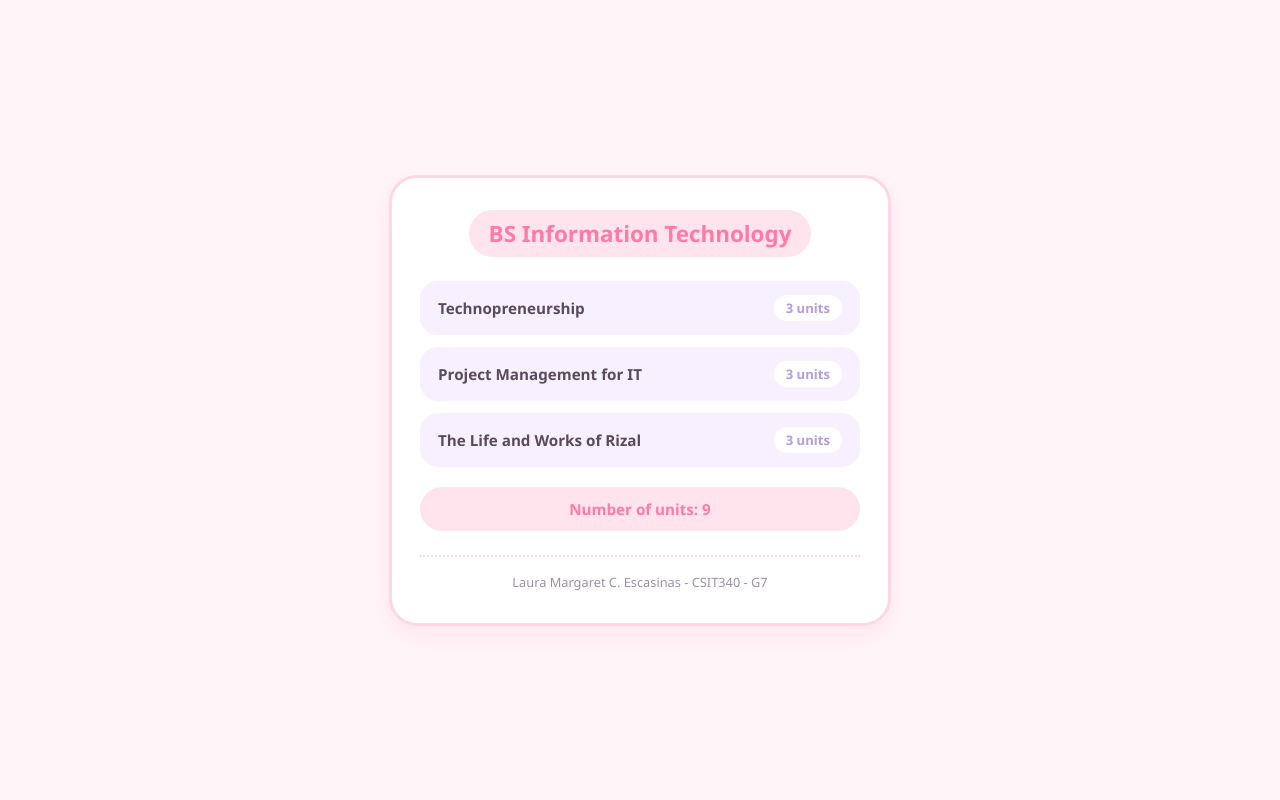
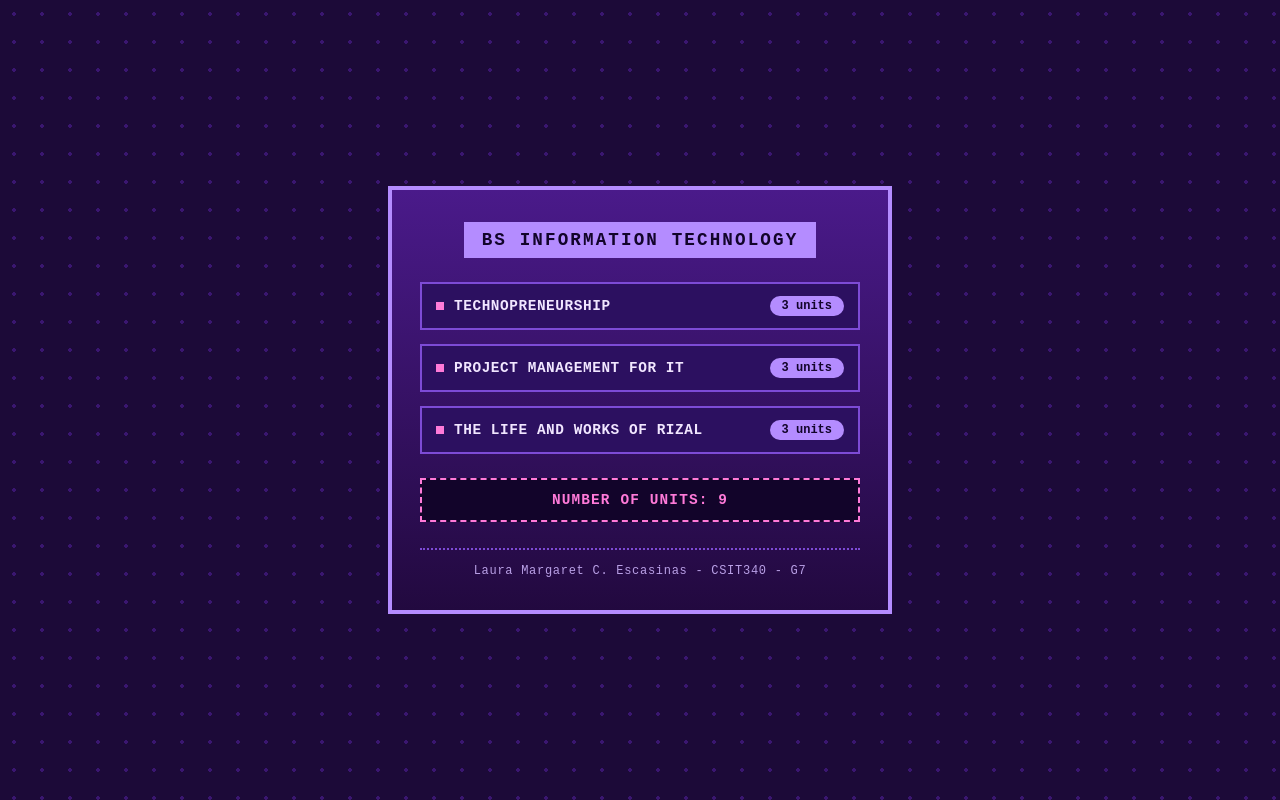
Before and after one commit to lauramargaretescasinas/CSIT340G7-Lab3-Escasinas, a React (Vite) app: page / in a window 1280 px wide. Built offline with nearby package versions, Linux system fonts and the light colour scheme.

Commit message:
1.5: course information step 5

```diff
--- a/src/App.css
+++ b/src/App.css
@@ -1,19 +1,22 @@
 :root {
-  --bg-color: #fff5f8;
-  --card-bg: #ffffff;
-  --primary-accent: #b39ddb;
-  --border-color: #ffd6e4;
-  --text-main: #5a4a5e;
-  --text-muted: #a08fa6;
-  --chip-bg: #f6f0ff;
-  --tag-bg: #ffe3ed;
-  --tag-text: #ff7aa8;
+  --bg-color: #1c0a38;
+  --card-top: #4a1a8a;
+  --card-bottom: #22093f;
+  --panel: #2c1060;
+  --panel-dark: #12042a;
+  --line: #7d4bd6;
+  --lavender: #b48cff;
+  --pink: #ff7ad9;
+  --text-main: #f1e6ff;
+  --text-muted: #b9a0e6;
 }
 
 body {
   margin: 0;
   background-color: var(--bg-color);
-  font-family: 'Nunito', 'Segoe UI', system-ui, sans-serif;
+  background-image: radial-gradient(#3a1670 2px, transparent 2px);
+  background-size: 28px 28px;
+  font-family: 'Courier New', Courier, monospace;
   color: var(--text-main);
 }
 
@@ -29,11 +32,10 @@ body {
 .card {
   width: 100%;
   max-width: 440px;
-  background-color: var(--card-bg);
-  border: 3px solid var(--border-color);
-  border-radius: 28px;
+  background: linear-gradient(180deg, var(--card-top), var(--card-bottom));
+  border: 4px solid var(--lavender);
+  border-radius: 0;
   padding: 32px 28px;
-  box-shadow: 0 8px 24px rgba(255, 122, 168, 0.12);
 }
 
 .header {
@@ -43,63 +45,84 @@ body {
 
 .header h1 {
   display: inline-block;
-  font-size: 1.4rem;
-  color: var(--tag-text);
-  background-color: var(--tag-bg);
-  padding: 8px 20px;
-  border-radius: 999px;
   margin: 0;
+  padding: 8px 18px;
+  font-size: 1.1rem;
+  font-weight: 700;
+  letter-spacing: 0.12em;
+  text-transform: uppercase;
+  color: var(--panel-dark);
+  background-color: var(--lavender);
+  border-radius: 0;
 }
 
 .part-item {
   display: flex;
   justify-content: space-between;
   align-items: center;
-  padding: 14px 18px;
-  background-color: var(--chip-bg);
-  border-radius: 18px;
-  transition: transform 0.15s ease;
+  gap: 10px;
+  padding: 12px 14px;
+  background-color: var(--panel);
+  border: 2px solid var(--line);
+  border-radius: 0;
+  transition: background-color 0.15s ease;
 }
 
 .part-item + .part-item {
-  margin-top: 12px;
+  margin-top: 14px;
 }
 
 .part-item:hover {
-  transform: translateY(-2px);
+  background-color: #3a1a80;
 }
 
 .part-name {
-  font-size: 0.95rem;
-  font-weight: 600;
+  font-size: 0.9rem;
+  font-weight: 700;
+  letter-spacing: 0.04em;
+  text-transform: uppercase;
+}
+
+.part-name::before {
+  content: '';
+  display: inline-block;
+  width: 8px;
+  height: 8px;
+  margin-right: 10px;
+  background-color: var(--pink);
 }
 
 .part-units {
-  font-size: 0.82rem;
-  font-weight: 600;
-  color: var(--primary-accent);
-  background: #ffffff;
-  padding: 4px 12px;
+  flex-shrink: 0;
+  font-size: 0.75rem;
+  font-weight: 700;
+  color: var(--panel-dark);
+  background-color: var(--lavender);
+  padding: 3px 12px;
   border-radius: 999px;
 }
 
 .total {
-  margin-top: 20px;
+  margin-top: 24px;
   padding: 12px;
   text-align: center;
-  font-size: 0.95rem;
-  font-weight: 600;
-  color: var(--tag-text);
-  background-color: var(--tag-bg);
-  border-radius: 999px;
+  font-size: 0.9rem;
+  font-weight: 700;
+  letter-spacing: 0.08em;
+  text-transform: uppercase;
+  color: var(--pink);
+  background-color: var(--panel-dark);
+  border: 2px dashed var(--pink);
+  border-radius: 0;
 }
 
 .footer {
-  margin-top: 24px;
-  padding-top: 16px;
-  border-top: 2px dotted var(--border-color);
+  margin-top: 26px;
+  padding-top: 14px;
+  border-top: 2px dotted var(--line);
   text-align: center;
-  font-size: 0.8rem;
+  font-size: 0.75rem;
+  letter-spacing: 0.06em;
   color: var(--text-muted);
 }
 
--- a/src/App.jsx
+++ b/src/App.jsx
@@ -3,7 +3,7 @@ import './App.css'
 const Header = (props) => {
   return (
     <header className="header">
-      <h1>{props.course}</h1>
+      <h1>{props.course.name}</h1>
     </header>
   )
 }
@@ -28,12 +28,11 @@ const Content = (props) => {
 }
 
 const Total = (props) => {
-  const totalUnits = props.parts[0].exercises + props.parts[1].exercises + props.parts[2].exercises
-  return (
-    <div className="total">
-      Number of units: {totalUnits}
-    </div>
-  )
+  const totalUnits =
+    props.parts[0].exercises +
+    props.parts[1].exercises +
+    props.parts[2].exercises
+  return <div className="total">Number of units: {totalUnits}</div>
 }
 
 const Footer = (props) => {
@@ -47,9 +46,9 @@ const Footer = (props) => {
 }
 
 const App = () => {
-  const course = 'BS Information Technology'
-
-  const parts = [
+  const course = {
+    name: 'BS Information Technology',
+    parts: [
       {
         name: 'Technopreneurship',
         exercises: 3
@@ -63,6 +62,7 @@ const App = () => {
         exercises: 3
       }
     ]
+  }
 
   const studentName = 'Laura Margaret C. Escasinas'
   const courseCode = 'CSIT340'
@@ -72,8 +72,8 @@ const App = () => {
     <div className="app-container">
       <div className="card">
         <Header course={course} />
-        <Content parts={parts} />
-        <Total parts={parts} />
+        <Content parts={course.parts} />
+        <Total parts={course.parts} />
         <Footer name={studentName} code={courseCode} section={section} />
       </div>
     </div>
```
Lines whose indentation alone changed are shown as unchanged.
